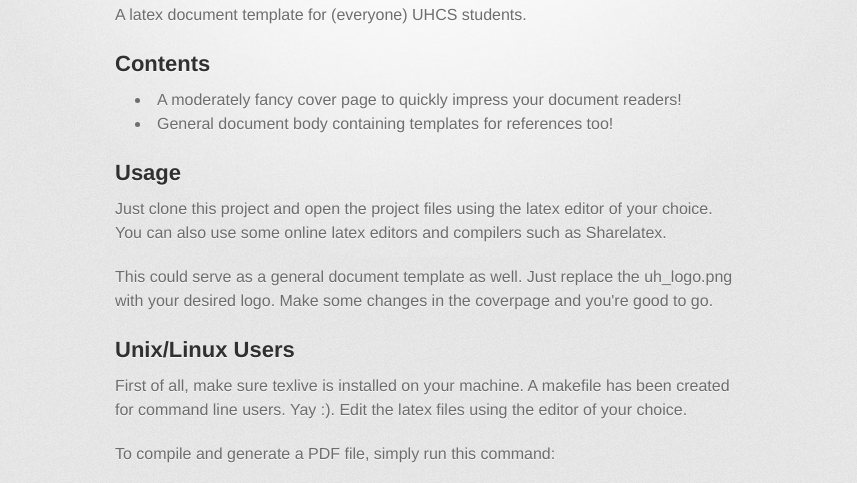
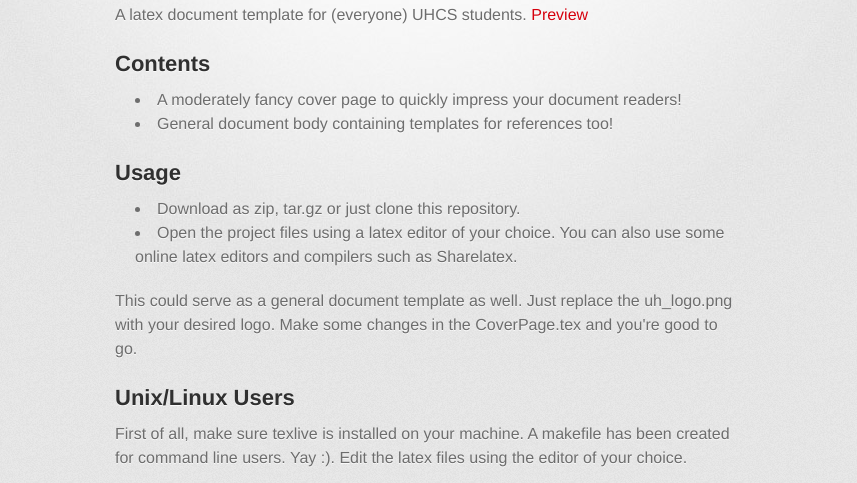
Before and after one commit to afaquejam/uhcs-latex-document, a plain HTML site: page index.html in a window 1280 px wide. Shown: the part 316-799 px from the top of the page, without its empty margins (215-1072 px from the left). Drawn offline with Linux system fonts and the light colour scheme; a web font is replaced by a local one.

Commit message:
Create gh-pages branch via GitHub

```diff
--- a/index.html
+++ b/index.html
@@ -34,7 +34,8 @@
           <h1>
 <a name="uhcs-latex-document-template" class="anchor" href="#uhcs-latex-document-template"><span class="octicon octicon-link"></span></a>UHCS Latex Document Template</h1>
 
-<p>A latex document template for (everyone) UHCS students.</p>
+<p>A latex document template for (everyone) UHCS students.
+<a href="http://www.cs.helsinki.fi/u/ahussain/Docs/UHCS-Latex-Template.pdf">Preview</a></p>
 
 <h2>
 <a name="contents" class="anchor" href="#contents"><span class="octicon octicon-link"></span></a>Contents</h2>
@@ -45,12 +46,12 @@
 </ul><h2>
 <a name="usage" class="anchor" href="#usage"><span class="octicon octicon-link"></span></a>Usage</h2>
 
-<p>Just clone this project and open the project files using the latex editor of
-your choice. You can also use some online latex editors and compilers such as
-Sharelatex.</p>
-
-<p>This could serve as a general document template as well. Just replace the
-uh_logo.png with your desired logo. Make some changes in the coverpage and
+<ul>
+<li>Download as zip, tar.gz or just clone this repository.</li>
+<li>Open the project files using a latex editor of your choice.
+You can also use some online latex editors and compilers such as Sharelatex.</li>
+</ul><p>This could serve as a general document template as well. Just replace the
+uh_logo.png with your desired logo. Make some changes in the CoverPage.tex and
 you're good to go.</p>
 
 <h2>
--- a/params.json
+++ b/params.json
@@ -1 +1 @@
-{"name":"UHCS-Latex-Document","tagline":"A latex document template for (everyone) UHCS students.","body":"UHCS Latex Document Template\r\n===================================\r\nA latex document template for (everyone) UHCS students.\r\n\r\nContents\r\n-----------\r\n* A moderately fancy cover page to quickly impress your document readers!\r\n* General document body containing templates for references too!\r\n\r\nUsage\r\n------\r\nJust clone this project and open the project files using the latex editor of\r\nyour choice. You can also use some online latex editors and compilers such as\r\nSharelatex.\r\n\r\nThis could serve as a general document template as well. Just replace the\r\nuh_logo.png with your desired logo. Make some changes in the coverpage and\r\nyou're good to go.\r\n\r\nUnix/Linux Users\r\n-----------------\r\nFirst of all, make sure texlive is installed on your machine. A makefile has\r\nbeen created for command line users. Yay :). Edit the latex files using the\r\neditor of your choice.\r\n\r\nTo compile and generate a PDF file, simply run this command:\r\n\r\n\tmake\r\n\r\nAnd to clean the project:\r\n\r\n\tmake clean\r\n\r\nFeedback and contributions are welcome.\r\n\r\nCheers,\r\nAfaque.\r\n\r\n","google":"","note":"Don't delete this file! It's used internally to help with page regeneration."}
+{"name":"UHCS-Latex-Document","tagline":"A latex document template for (everyone) UHCS students.","body":"UHCS Latex Document Template\r\n===================================\r\nA latex document template for (everyone) UHCS students.\r\n[Preview](http://www.cs.helsinki.fi/u/ahussain/Docs/UHCS-Latex-Template.pdf)\r\n\r\nContents\r\n-----------\r\n* A moderately fancy cover page to quickly impress your document readers!\r\n* General document body containing templates for references too!\r\n\r\nUsage\r\n------\r\n* Download as zip, tar.gz or just clone this repository.\r\n* Open the project files using a latex editor of your choice.\r\n  You can also use some online latex editors and compilers such as Sharelatex.\r\n\r\nThis could serve as a general document template as well. Just replace the\r\nuh_logo.png with your desired logo. Make some changes in the CoverPage.tex and\r\nyou're good to go.\r\n\r\nUnix/Linux Users\r\n-----------------\r\nFirst of all, make sure texlive is installed on your machine. A makefile has\r\nbeen created for command line users. Yay :). Edit the latex files using the\r\neditor of your choice.\r\n\r\nTo compile and generate a PDF file, simply run this command:\r\n\r\n\tmake\r\n\r\nAnd to clean the project:\r\n\r\n\tmake clean\r\n\r\nFeedback and contributions are welcome.\r\n\r\nCheers,\r\nAfaque.\r\n\r\n","google":"","note":"Don't delete this file! It's used internally to help with page regeneration."}
```
